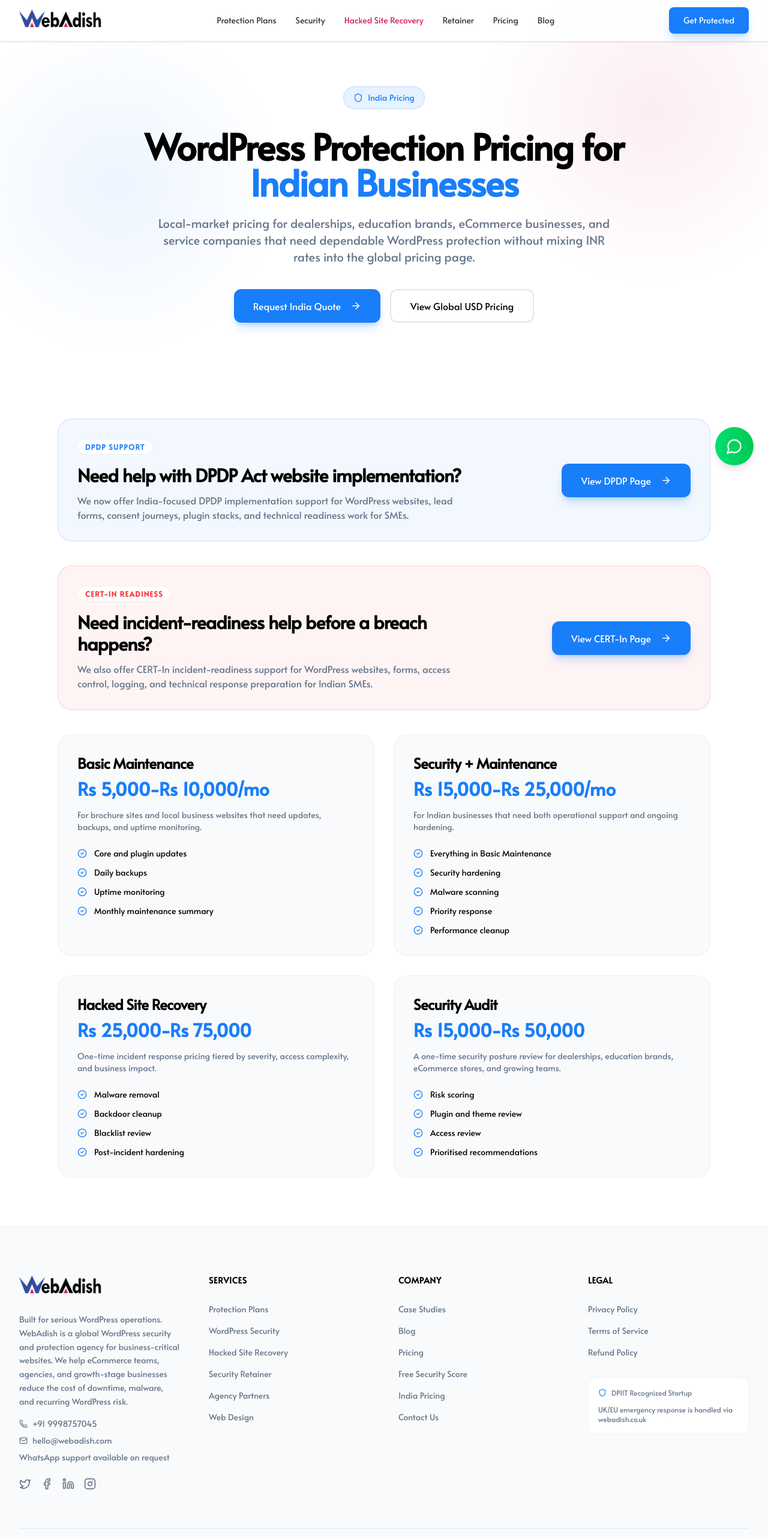
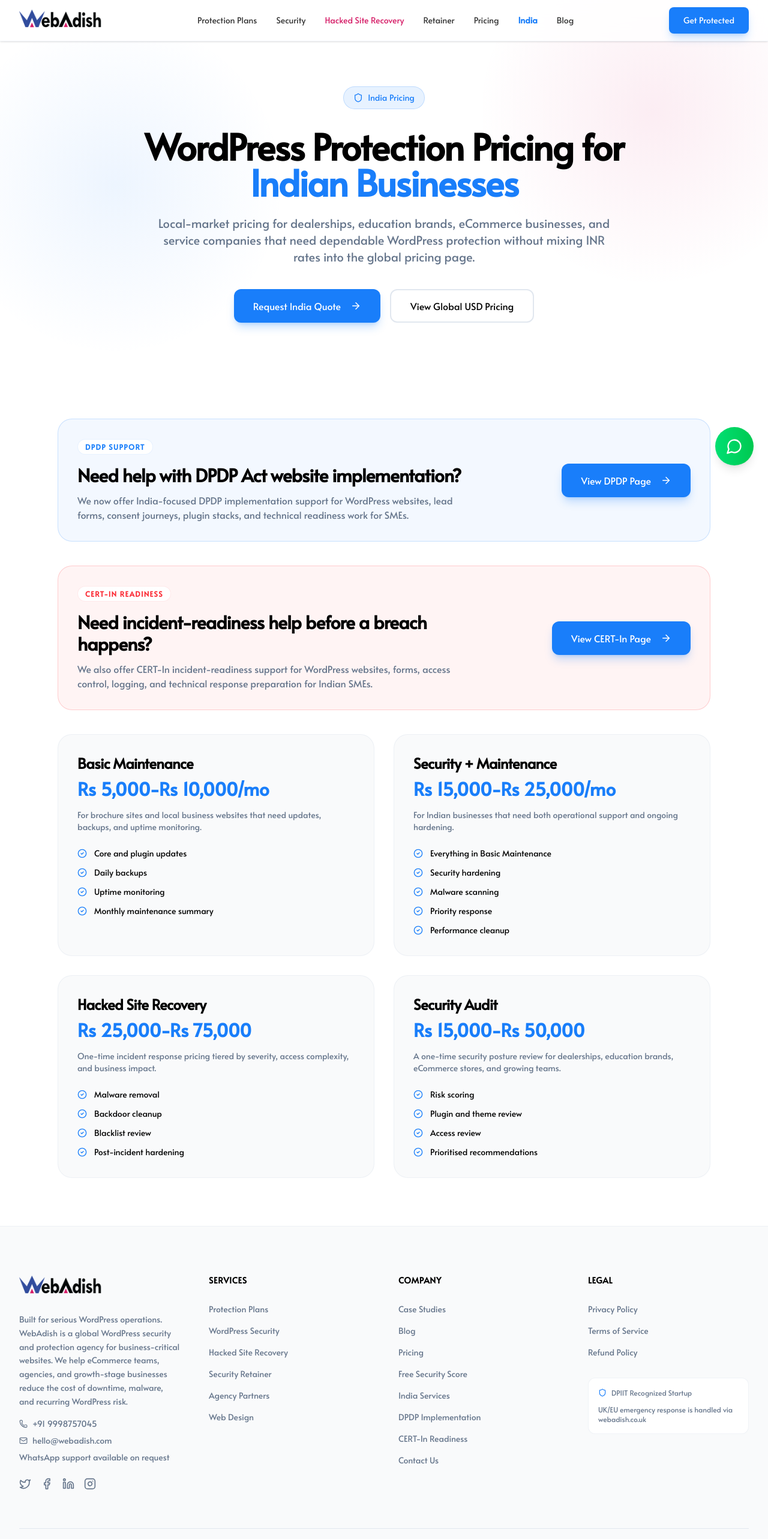
Before and after one commit to diliplp/webadish.com, a React (Vite) app in the folder artifacts/webadish/: page /india in a window 1280 px wide. Shown: the top 2566 px of the page at 60% size. Built offline with nearby package versions, Linux system fonts and the light colour scheme.

Commit message:
Surface India compliance pages in navigation

```diff
--- a/artifacts/webadish/src/components/Layout.tsx
+++ b/artifacts/webadish/src/components/Layout.tsx
@@ -21,6 +21,7 @@
   { label: "Hacked Site Recovery", href: "/hacked-site-recovery", highlight: true },
   { label: "Retainer", href: "/retainer" },
   { label: "Pricing", href: "/pricing" },
+  { label: "India", href: "/india" },
   { label: "Blog", href: "/blog" },
 ];
 
@@ -202,7 +203,9 @@
               <li><Link href="/blog" className="text-muted-foreground hover:text-accent text-sm transition-colors">Blog</Link></li>
               <li><Link href="/pricing" className="text-muted-foreground hover:text-accent text-sm transition-colors">Pricing</Link></li>
               <li><Link href="/security-score" className="text-muted-foreground hover:text-accent text-sm transition-colors">Free Security Score</Link></li>
-              <li><Link href="/india" className="text-muted-foreground hover:text-accent text-sm transition-colors">India Pricing</Link></li>
+              <li><Link href="/india" className="text-muted-foreground hover:text-accent text-sm transition-colors">India Services</Link></li>
+              <li><Link href="/india/dpdp-compliance-wordpress" className="text-muted-foreground hover:text-accent text-sm transition-colors">DPDP Implementation</Link></li>
+              <li><Link href="/india/cert-in-incident-readiness" className="text-muted-foreground hover:text-accent text-sm transition-colors">CERT-In Readiness</Link></li>
               <li><Link href="/contact" className="text-muted-foreground hover:text-accent text-sm transition-colors">Contact Us</Link></li>
             </ul>
           </div>
```
